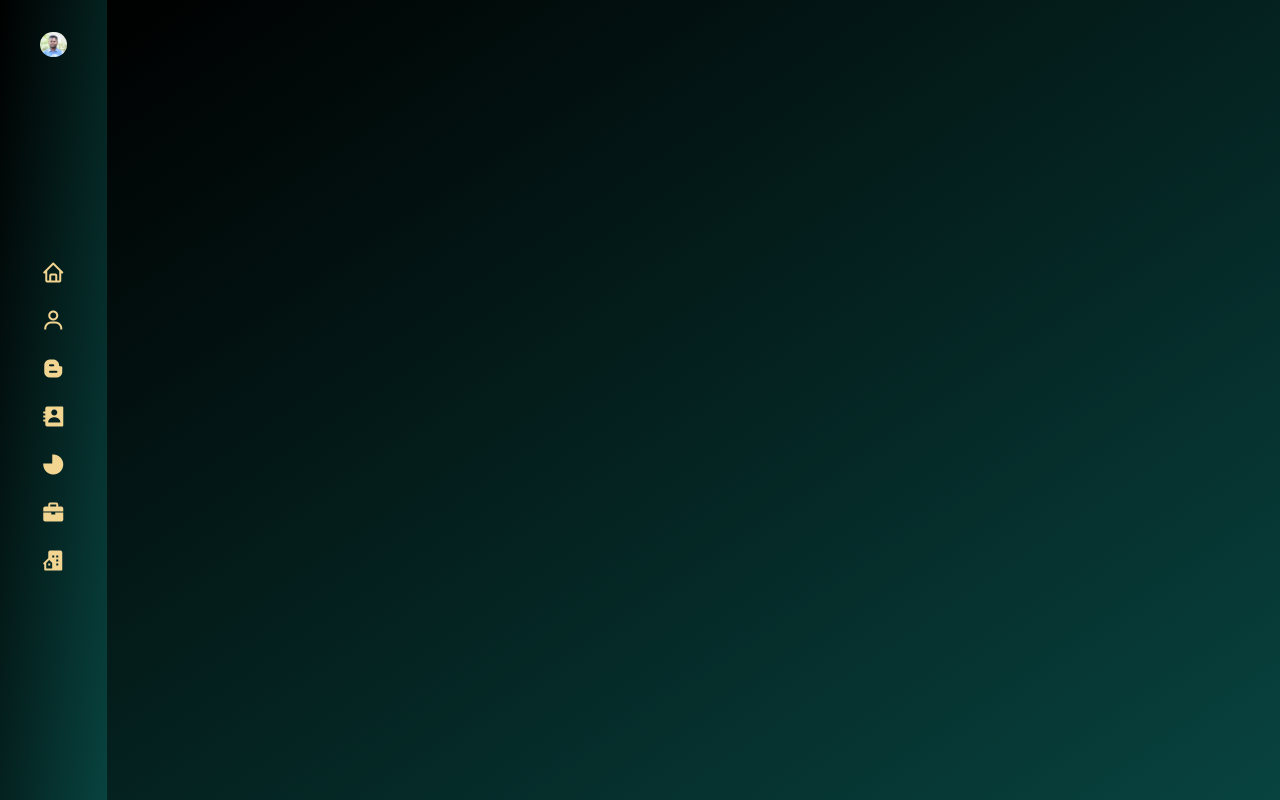
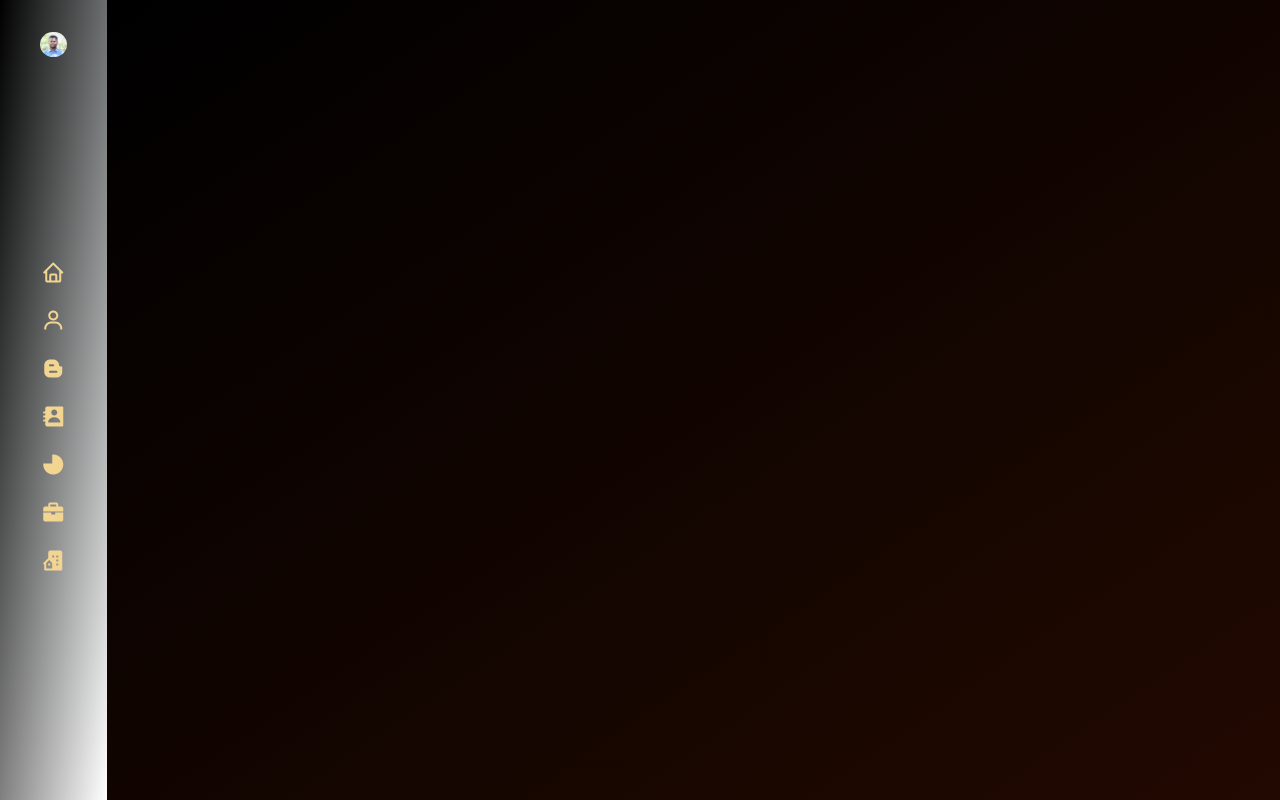
Before and after one commit to KasunUdaraWaththeHewa/Kasun-Udara-Frontend, a Next.js app: page /admin/dashboard in a window 1280 px wide. Built offline with nearby package versions, Linux system fonts and the light colour scheme.

Commit message:
color theme changed to maroon

```diff
--- a/package.json
+++ b/package.json
@@ -24,7 +24,7 @@
     "eslint": "^8",
     "eslint-config-next": "14.2.3",
     "postcss": "^8",
-    "tailwindcss": "^3.4.1",
+    "tailwindcss": "^3.4.3",
     "typescript": "^5"
   }
 }
--- a/src/app/about/page.tsx
+++ b/src/app/about/page.tsx
@@ -3,7 +3,7 @@ import Image from "next/image";
 export default function Page() {
   return (
     <>
-    <div className="w-full h-screen bg-gradient-to-br from-black to-darkgreen text-gold flex flex-col items-center py-4">
+    <div className="w-full h-screen bg-gradient-to-br from-black to-darkMaroon text-gold flex flex-col items-center py-4">
 
     </div>
     </>
--- a/src/app/admin/dashboard/page.tsx
+++ b/src/app/admin/dashboard/page.tsx
@@ -3,7 +3,7 @@ import Image from "next/image";
 export default function Page() {
   return (
     <>
-    <div className="w-full h-screen bg-gradient-to-br from-black to-darkgreen text-gold flex flex-col items-center py-4">
+    <div className="w-full h-screen bg-gradient-to-br from-black to-darkMaroon text-gold flex flex-col items-center py-4">
 
     </div>
     </>
--- a/src/app/blog/page.tsx
+++ b/src/app/blog/page.tsx
@@ -3,7 +3,7 @@ import Image from "next/image";
 export default function Page() {
   return (
     <>
-    <div className="w-full h-screen bg-gradient-to-br from-black to-darkgreen text-gold flex flex-col items-center py-4">
+    <div className="w-full h-screen bg-gradient-to-br from-black to-darkMaroon text-gold flex flex-col items-center py-4">
 
     </div>
     </>
--- a/src/app/competitions/page.tsx
+++ b/src/app/competitions/page.tsx
@@ -3,7 +3,7 @@ import Image from "next/image";
 export default function Page() {
   return (
     <>
-    <div className="w-full h-screen bg-gradient-to-br from-black to-darkgreen text-gold flex flex-col items-center py-4">
+    <div className="w-full h-screen bg-gradient-to-br from-black to-darkMaroon text-gold flex flex-col items-center py-4">
 
     </div>
     </>
--- a/src/app/contact/page.tsx
+++ b/src/app/contact/page.tsx
@@ -3,7 +3,7 @@ import Image from "next/image";
 export default function Page() {
   return (
     <>
-    <div className="w-full h-screen bg-gradient-to-br from-black to-darkgreen text-gold flex flex-col items-center py-4">
+    <div className="w-full h-screen bg-gradient-to-br from-black to-darkMaroon text-gold flex flex-col items-center py-4">
 
     </div>
     </>
--- a/src/app/page.tsx
+++ b/src/app/page.tsx
@@ -4,21 +4,28 @@ import Particles from "@/components/particles/ParticleDesign";
 export default function Home() {
   return (
     <>
-      <div className="w-full h-screen flex flex-col justify-center items-center bg-gradient-to-br from-black to-darkgreen text-gold flex flex-col items-center">
+      <div className="w-full h-screen flex flex-col justify-center items-center bg-gradient-to-br from-black to-darkMaroon text-gold flex flex-col items-center">
         <Particles />
         {/* <h1 className="text-8xl font-bold text-white mb-10">Kasun Udara</h1>
       <p className="text-2xl text-white">I am a Software Engineer</p> */}
-        <div className="w-full h-full flex flex-col justift-center items-center"style={{ zIndex: 21 }}>
-          <div className="w-full h-3/5 flex flex-col justify-center items-center mt-20">
+        <div
+          className="w-full h-full flex flex-col justift-center items-center"
+          style={{ zIndex: 21 }}
+        >
+          <div className="w-full h-4/5 flex flex-col justify-center items-center">
             <iframe
-              src="https://my.spline.design/roomrelaxingcopy-9b46735be850672d54f2369a01fa8164/"
+              src="https://my.spline.design/wizardroomcopy-833ac17ba4b03bf17b85220fcc3da1a4/"
               width="100%"
               height="100%"
             ></iframe>
           </div>
           <div className="w-full h-1/6 flex flex-col justify-center items-center">
-            <h1 className="text-6xl  text-left w-1/3 font-bold text-white">Kasun Udara</h1>
-            <p className="text-2xl text-left w-1/3 text-gold">Software Engineer</p>
+            <h1 className="text-6xl  text-left w-1/3 font-bold text-white">
+              Kasun Udara
+            </h1>
+            <p className="text-2xl text-left w-1/3 text-gold">
+              Software Engineer
+            </p>
           </div>
         </div>
       </div>
--- a/src/app/projects/page.tsx
+++ b/src/app/projects/page.tsx
@@ -3,7 +3,7 @@ import Image from "next/image";
 export default function Page() {
   return (
     <>
-    <div className="w-full h-screen bg-gradient-to-br from-black to-darkgreen text-gold flex flex-col items-center py-4">
+    <div className="w-full h-screen bg-gradient-to-br from-black to-darkMaroon text-gold flex flex-col items-center py-4">
 
     </div>
     </>
--- a/src/app/services/page.tsx
+++ b/src/app/services/page.tsx
@@ -3,7 +3,7 @@ import Image from "next/image";
 export default function Page() {
   return (
     <>
-    <div className="w-full h-screen bg-gradient-to-br from-black to-darkgreen text-gold flex flex-col items-center py-4">
+    <div className="w-full h-screen bg-gradient-to-br from-black to-darkMaroon text-gold flex flex-col items-center py-4">
 
     </div>
     </>
--- a/tailwind.config.ts
+++ b/tailwind.config.ts
@@ -24,13 +24,13 @@ const config: Config = {
           DEFAULT: "#000000",
           foreground: "#000000",
         },
-        darkgreen:{
-          DEFAULT: "#08433F",
-          foreground: "#08433F",
+        darkMaroon:{
+          DEFAULT: "#220901",
+          foreground: "#220901",
         },
-        lightgreen:{
-          DEFAULT: "#d9ed92",
-          foreground: "#d9ed92",
+        lightMaroon:{
+          DEFAULT: "#621708",
+          foreground: "#621708",
         },
         gold: {
           DEFAULT: "#F3D592",
```
Also changed, not shown: 1 other file (tests, documents, lock files or other folders).
